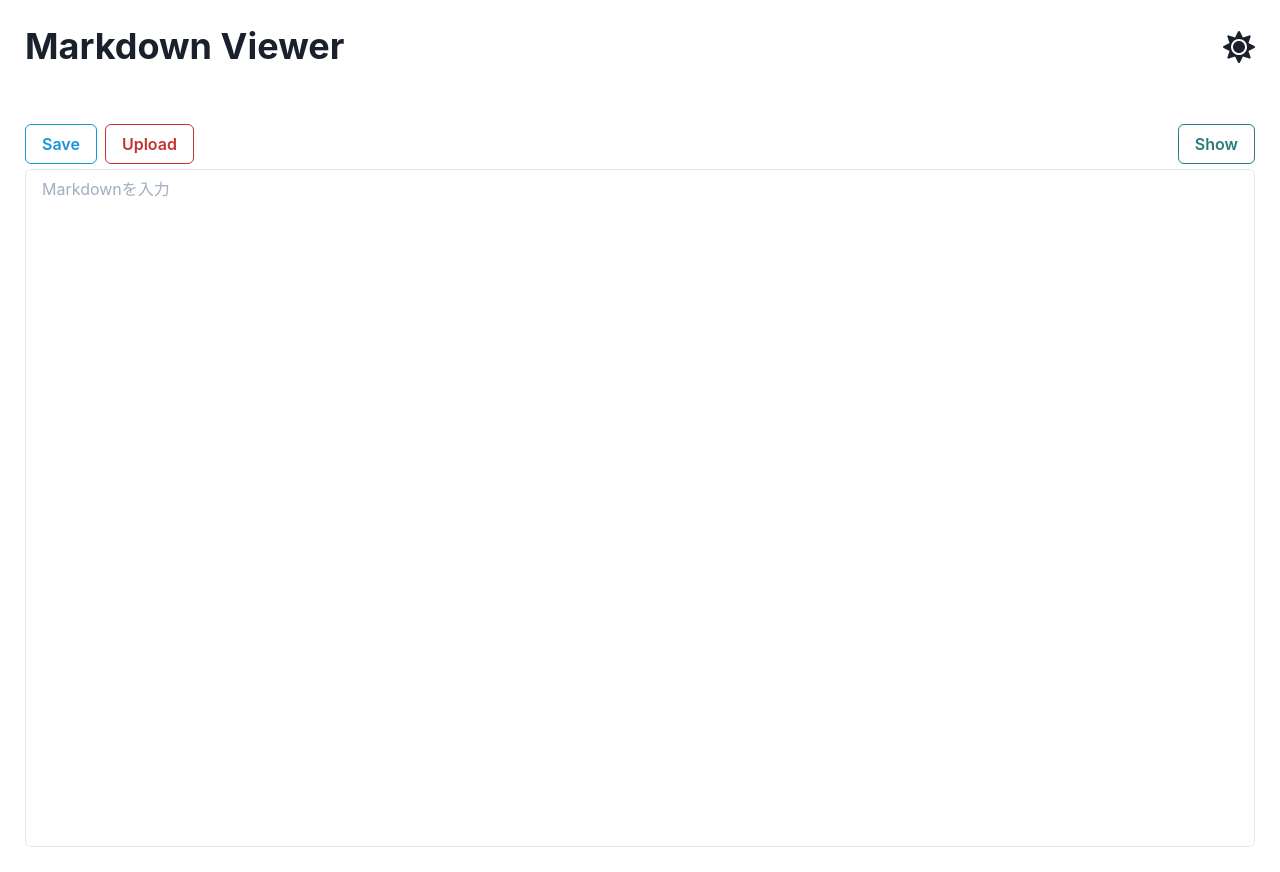
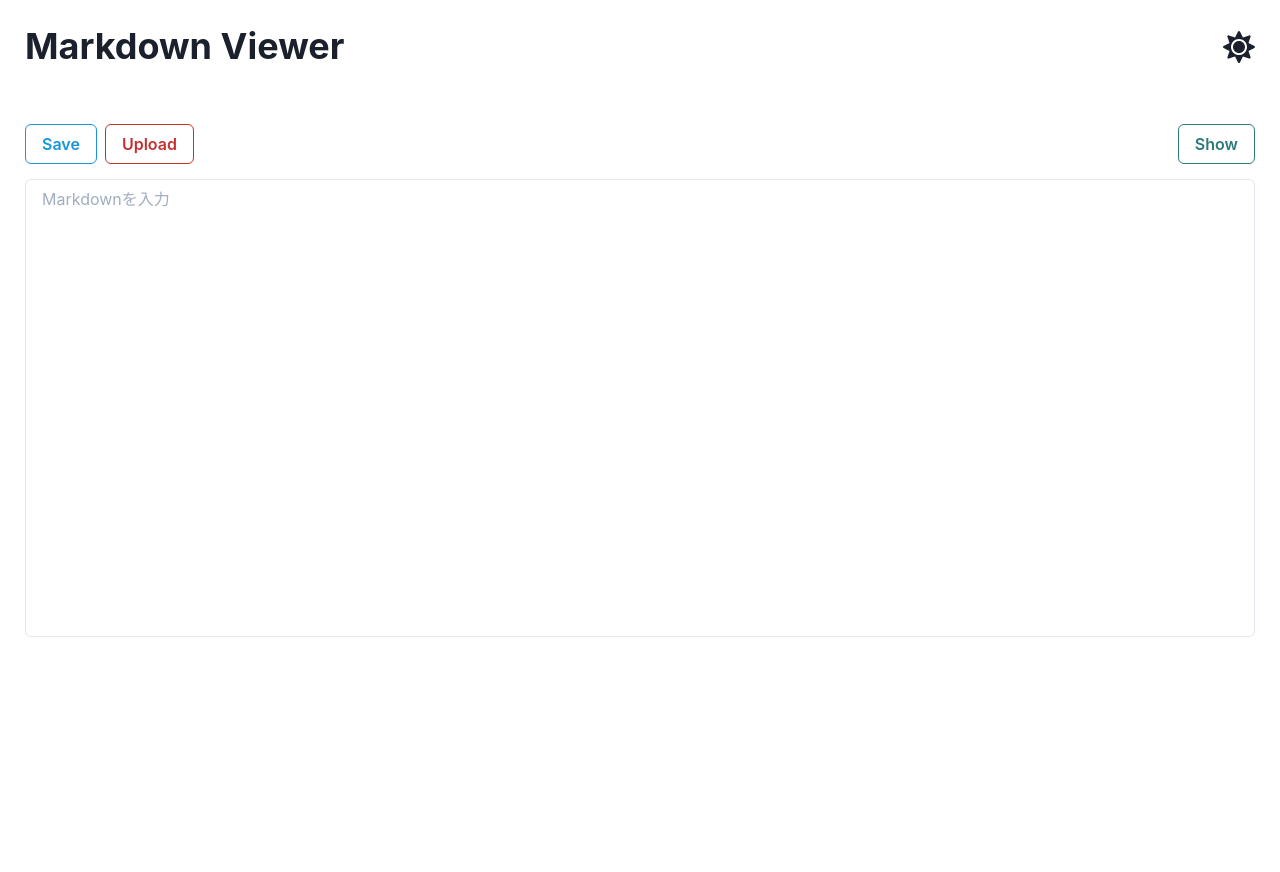
Before and after one commit to Lizari/Markdown-Preview, a Next.js app: page / in a window 1280 px wide. After the commit the page ends 800 px from the top, so only its background shows below. Built offline with nearby package versions, Linux system fonts and the light colour scheme; no server answers.

Commit message:
ちょっとレイアウト修正

```diff
--- a/src/pages/index.tsx
+++ b/src/pages/index.tsx
@@ -23,7 +23,7 @@ export default function Home() {
 
     // UploadForm, SaveFormはref登録においてあるだけ
     return(
-        <Container maxW={"9xl"} p={"25px"}>
+        <Container maxW={"8xl"} p={"25px"}>
             <UploadForm content={content} ref={modalRef}/>
             <SaveForm content={content} ref={saveRef}/>
             <Header/>
@@ -45,27 +45,29 @@ export default function Home() {
                 <Spacer/>
                 <Button colorScheme={"teal"}
                         variant={"outline"}
-                        onClick={() => toggleMarkdown.toggle()}>{showMarkdown ? "Close" : "Show"}
+                        onClick={() => toggleMarkdown.toggle()}>{showMarkdown ? "Hide" : "Show"}
                 </Button>
             </Stack>
-            <Stack direction={isLargerThan ? "row" : "column"} pt={"5px"} spacing={5}>
-                <Box minW={showMarkdown ? "20cm" : "full"}>
+            <Stack direction={isLargerThan ? "row" : "column"} pt={"15px"} spacing={5}>
+                <Box minW={showMarkdown ? "16cm" : "full"}>
                     <Textarea placeholder={"Markdownを入力"}
                               size={"md"}
                               isFullWidth={true}
                               resize={"none"}
                               overflow={"hidden"}
-                              minRows={30}
+                              minRows={20}
+                              margin={"auto"}
                               as={ResizeTextarea}
                               onChange={(e) => setContent(e.target.value)}/>
                 </Box>
                 {showMarkdown ? <Box border={"1px"}
+                                     borderStyle={"solid"}
                                      borderRadius={"md"}
-                                     borderColor={"whiteAlpha.300"}
+                                     borderColor={"inherit"}
                                      p={"10px"}
-                                     maxW={"full"}>
+                                     w={"3xl"}>
                                     <Markdown content={content}/>
-                            </Box> : ""}
+                                </Box> : ""}
             </Stack>
         </Container>
     )
```
